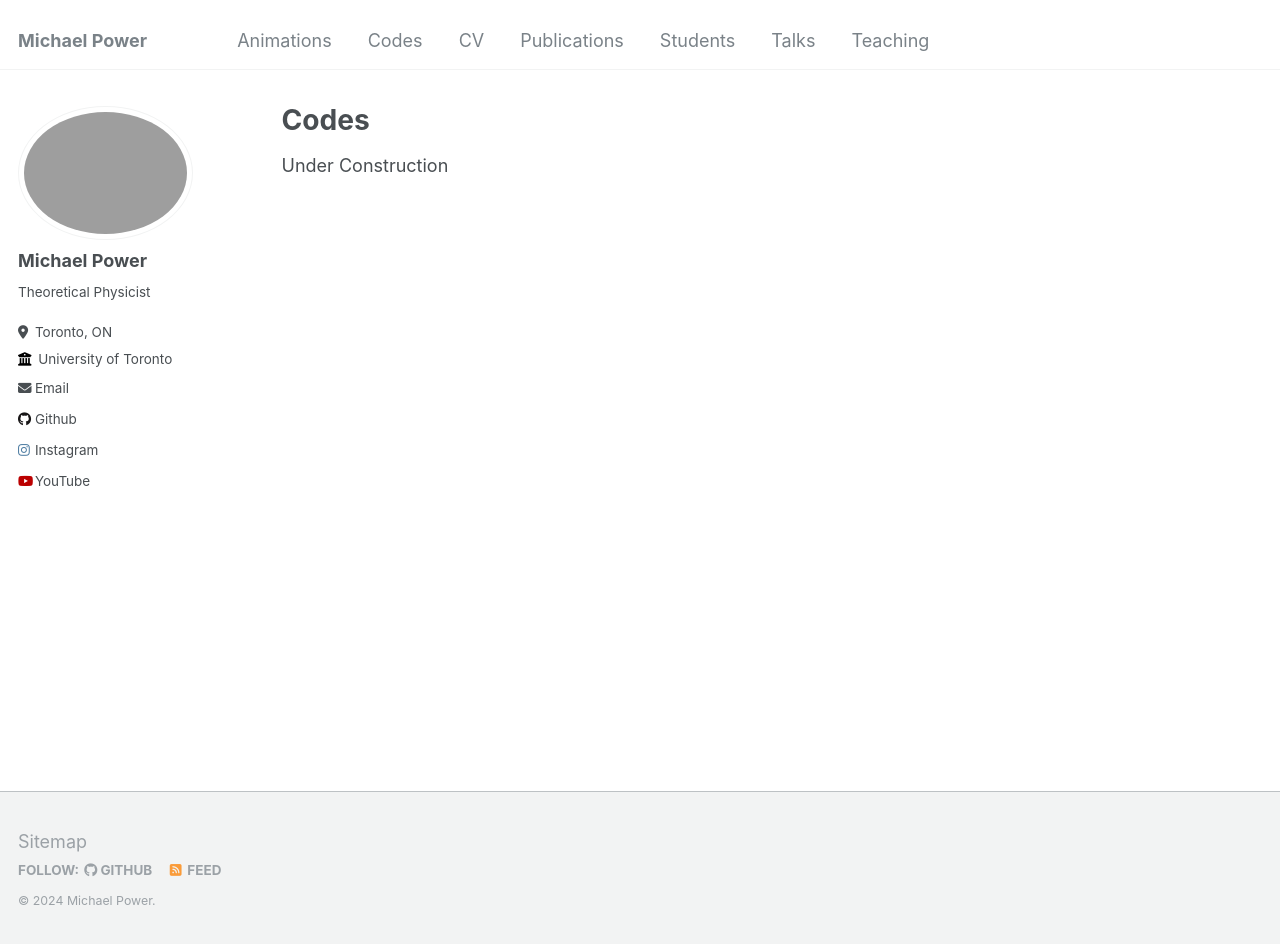
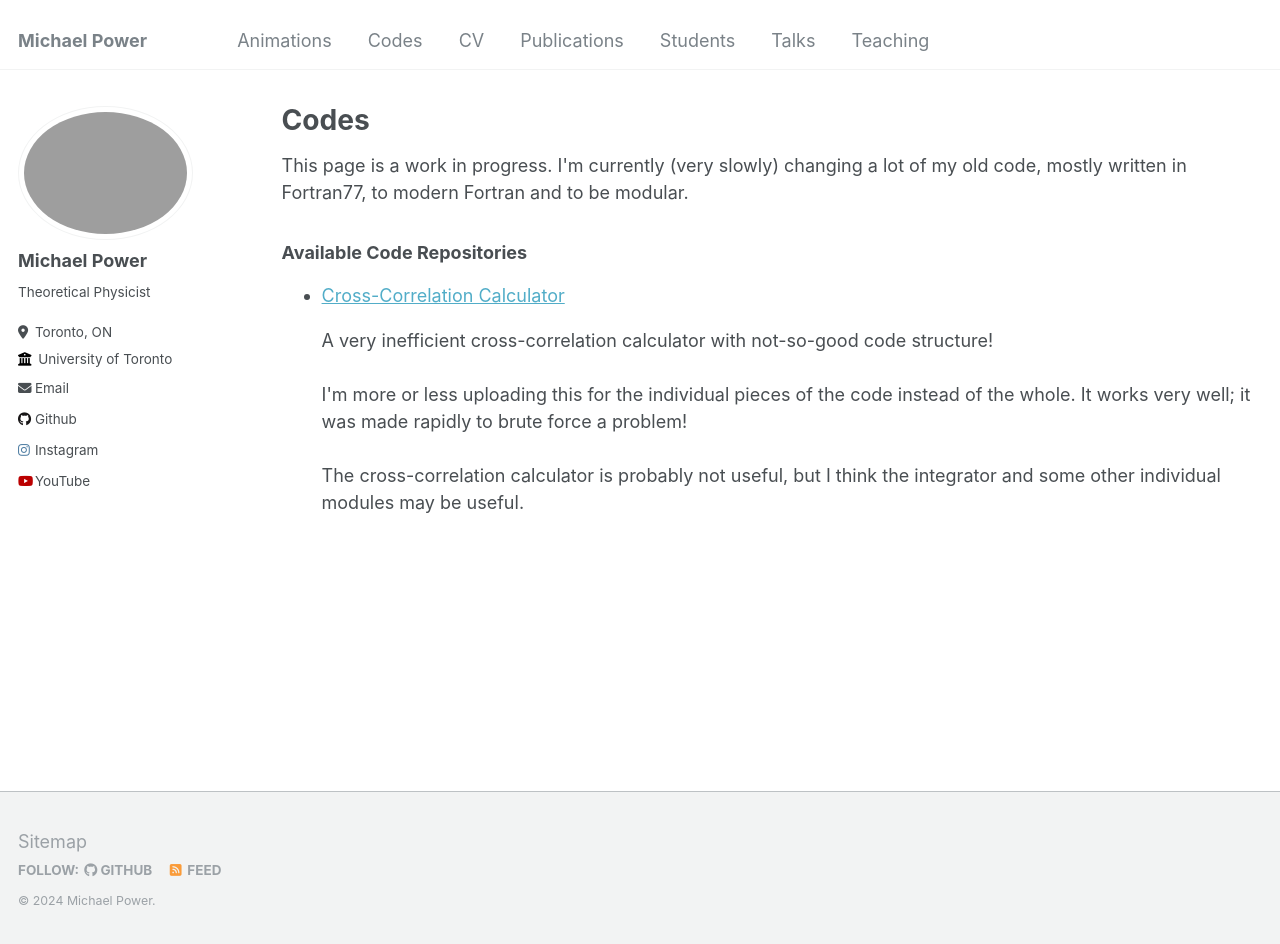
Before and after one commit to Mike-Power666/Mike-Power666.github.io, a Jekyll site: the page built from _pages/codes.md, in a window 1280 px wide and 947 px high. Shown: the top 944 px of the window. Built offline with Jekyll 4.4.1, drawn with Linux system fonts in a browser that asks for light colours.

Commit message:
Cross-Correlation Update to Codes

```diff
--- a/_pages/codes.md
+++ b/_pages/codes.md
@@ -5,6 +5,14 @@ permalink: /codes/
 author_profile: true
 ---
 
-<!-- Publications section is currently under construction -->
+<p>This page is a work in progress. I'm currently (very slowly) changing a lot of my old code, mostly written in Fortran77, to modern Fortran and to be modular.</p>
 
-Under Construction
+<h3>Available Code Repositories</h3>
+<ul>
+    <li>
+        <a href="https://github.com/Mike-Power666/Cross-Correlation_Calculator" target="_blank">Cross-Correlation Calculator</a>
+        <p>A very inefficient cross-correlation calculator with not-so-good code structure!<br><br>
+        I'm more or less uploading this for the individual pieces of the code instead of the whole. It works very well; it was made rapidly to brute force a problem!<br><br>
+        The cross-correlation calculator is probably not useful, but I think the integrator and some other individual modules may be useful.</p>
+    </li>
+</ul>
```
Also changed, not shown: 1 other file.
